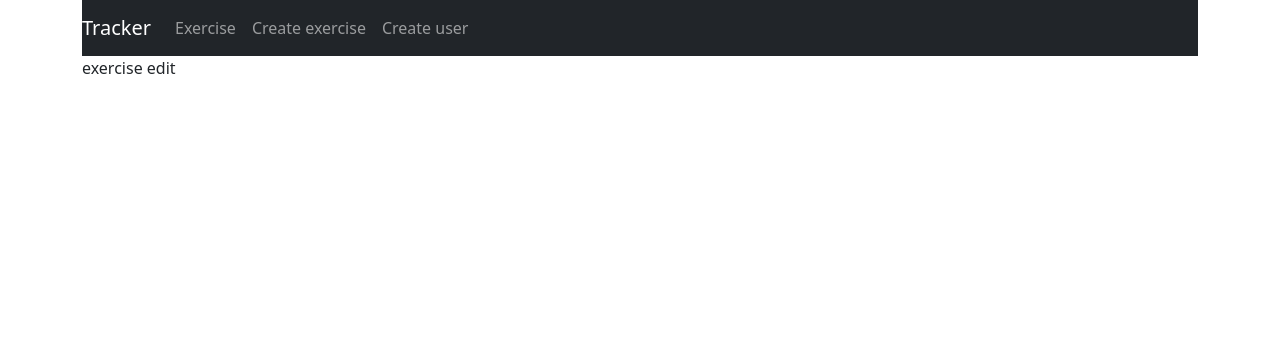
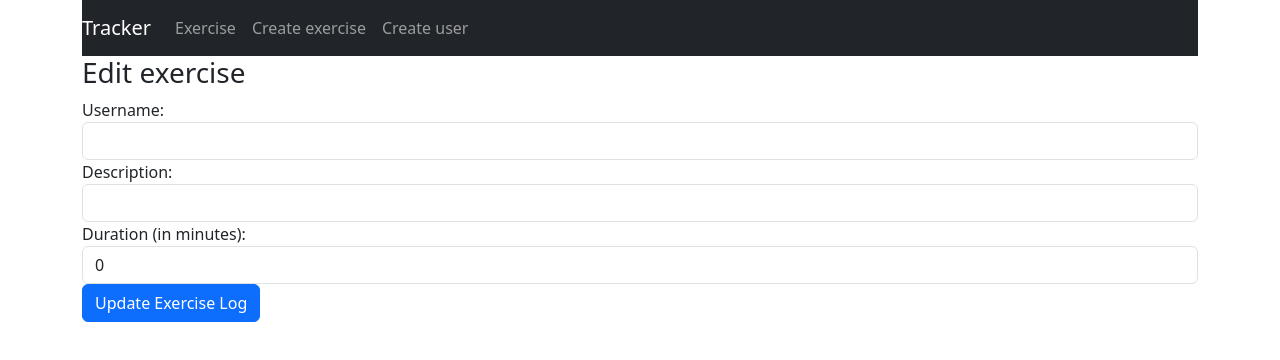
Before and after one commit to i-doshechnikow/ex-tracker, a React (Create React App) app in the folder mern-ex-tracker/: page /edit/1 in a window 1280 px wide. Shown: the top 360 px of the page. Built offline with nearby package versions, Linux system fonts and the light colour scheme; no server answers.

Commit message:
create func component to edit exercise

```diff
--- a/mern-ex-tracker/src/components/exercise-edit.component.jsx
+++ b/mern-ex-tracker/src/components/exercise-edit.component.jsx
@@ -1,7 +1,96 @@
-import React, { Component } from "react";
+import React, { Component, useEffect, useState } from "react";
+import axios from "axios";
+import { useParams } from "react-router-dom";
 
-export default class EditExercise extends Component {
-  render() {
-    return <div>exercise edit</div>;
-  }
-}
+const EditExercise = (props) => {
+  const [username, setUsername] = useState("");
+  const [description, setDescription] = useState("");
+  const [duration, setDuration] = useState(0);
+
+  let { id } = useParams();
+
+  useEffect(() => {
+    axios.get(`http://localhost:5000/exercises/${id}`).then((res) => {
+      setUsername(res.data.username);
+      setDescription(res.data.description);
+      setDuration(res.data.duration);
+    });
+  }, []);
+
+  let onChangeUsername = (e) => {
+    setUsername(e.target.value);
+  };
+
+  let onChangeDescription = (e) => {
+    setDescription(e.target.value);
+  };
+
+  let onChangeDuration = (e) => {
+    setDuration(e.target.value);
+  };
+
+  let onSubmit = (e) => {
+    e.preventDefault();
+
+    const exercise = {
+      username: username,
+      description: description,
+      duration: duration,
+    };
+
+    axios
+      .post(`http://localhost:5000/exercises/update/${id}`, exercise)
+      .then((res) => {
+        console.log(res);
+        window.location = "/";
+      })
+      .catch((err) => console.log(err));
+  };
+
+  return (
+    <div>
+      <h3>Edit exercise</h3>
+      <form onSubmit={onSubmit}>
+        <div className="form-group">
+          <label>Username: </label>
+          <input
+            type="text"
+            required
+            className="form-control"
+            value={username}
+            onChange={onChangeUsername}
+          />
+        </div>
+        <div className="form-group">
+          <label>Description: </label>
+          <input
+            type="text"
+            required
+            className="form-control"
+            value={description}
+            onChange={onChangeDescription}
+          />
+        </div>
+        <div className="form-group">
+          <label>Duration (in minutes): </label>
+          <input
+            type="text"
+            required
+            className="form-control"
+            value={duration}
+            onChange={onChangeDuration}
+          />
+        </div>
+        <div className="form-group">
+          <input
+            type="submit"
+            value="Update Exercise Log"
+            className="btn btn-primary"
+          />
+        </div>
+      </form>
+    </div>
+  );
+};
+
+export default EditExercise;
--- a/mern-ex-tracker/src/components/exercise-list.component.jsx
+++ b/mern-ex-tracker/src/components/exercise-list.component.jsx
@@ -10,7 +10,18 @@ const Exercise = (props) => {
       <td>{description}</td>
       <td>{duration}</td>
       <td>
-        <Link to={`/edit/${_id}`}>edit</Link> | <a>delete </a>
+        <Link to={`/edit/${_id}`}>
+          <span>edit</span>
+        </Link>{" "}
+        |{" "}
+        <a
+          href="#"
+          onClick={() => {
+            props.deleteExercise(_id);
+          }}
+        >
+          <span>delete</span>
+        </a>
       </td>
     </tr>
   );
```
